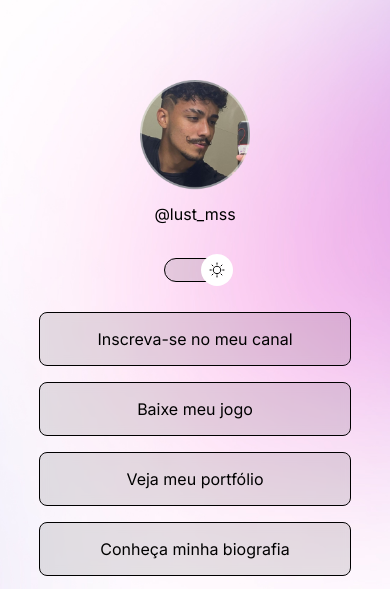
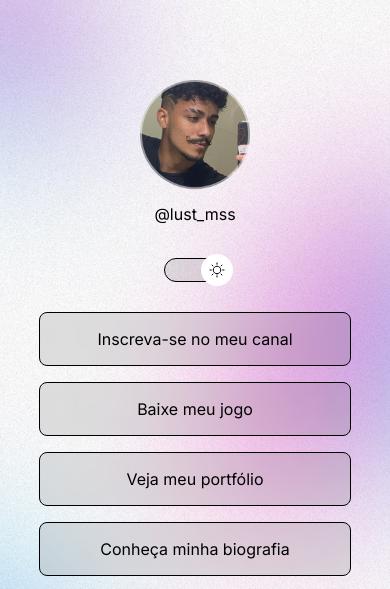
Before and after one commit to LucasFMarques2/Linker-Projeto, a plain HTML site: page index.html in a window 390 px wide. Shown: the top 589 px of the page. Drawn offline with nearby package versions, Linux system fonts and the light colour scheme.

Commit message:
Trocando a imagem do background ao expandir a tela

```diff
--- a/style.css
+++ b/style.css
@@ -16,7 +16,7 @@
 
 .light{
   --text-color: black;
-  --bg-url: url("./assets/bg-desktop-light.jpg");
+  --bg-url: url("./assets/bg-mobile-light.jpg");
   --stroke-color: rgba(0, 0, 0);
   --bg-color: rgba(0,0,0,0.1);
   --bg-hover: rgba(0,0,0,0.05);
@@ -26,7 +26,7 @@
 
 body *{
   font-family: 'Inter', sans-serif;
-  color:var(--text-color)
+  color:var(--text-color);
 }
 
 body {
@@ -154,3 +154,14 @@ footer{
   text-align: center;
   font-size: 14px;
 }
+
+
+/* media queries */
+@media(min-width: 700px){
+  :root{
+    --bd-url: url(./assets/bg-desktop.pnj);
+  }
+  .light{
+    --bg-url: url(./assets/bg-desktop-light.jpg);
+  }
+}
```
